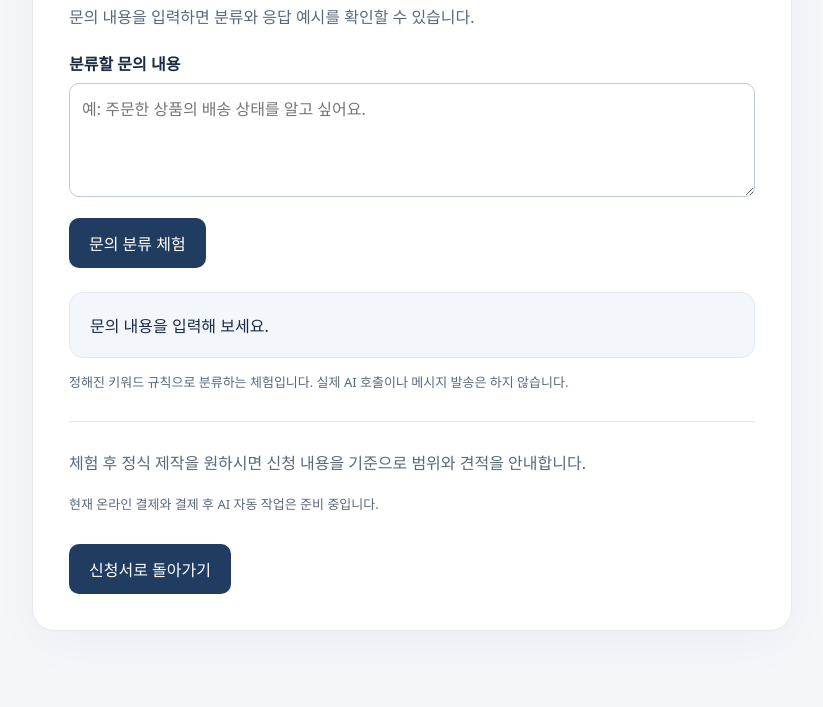
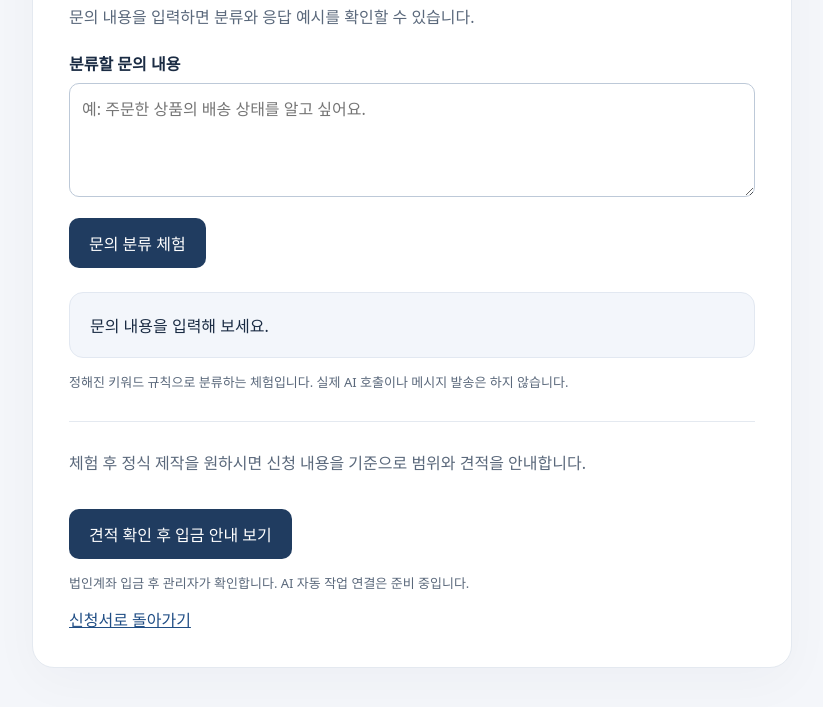
Before and after one commit to holykjh1425-stack/jubilant-computing-machine, a plain HTML site: page preview.html in a window 1280 px wide. Shown: the part 221-928 px from the top of the page, without its empty margins (228-1051 px from the left). Drawn offline with Linux system fonts and the light colour scheme.

Commit message:
Link service demos to corporate bank transfer instructions

```diff
--- a/preview.html
+++ b/preview.html
@@ -5,7 +5,7 @@
 <section id="web" hidden><label for="business">브랜드 이름</label><input id="business" maxlength="60" placeholder="예: 나의 브랜드"><label for="headline">첫 화면 소개</label><input id="headline" maxlength="140" placeholder="예: 일상에 여유를 더하는 서비스"><button id="web-run">화면에 적용하기</button><div class="output site-preview"><h2 id="site-name">나의 브랜드</h2><p id="site-headline">당신의 서비스를 소개해 보세요.</p><button id="sample-cta">상담 버튼 체험</button><p id="web-status" role="status" aria-live="polite"></p></div></section>
 <section id="ai" hidden><label for="inquiry">분류할 문의 내용</label><textarea id="inquiry" rows="4" maxlength="1000" placeholder="예: 주문한 상품의 배송 상태를 알고 싶어요."></textarea><button id="ai-run">문의 분류 체험</button><div id="ai-output" class="output" role="status" aria-live="polite">문의 내용을 입력해 보세요.</div><p class="muted">정해진 키워드 규칙으로 분류하는 체험입니다. 실제 AI 호출이나 메시지 발송은 하지 않습니다.</p></section>
 <section id="order" hidden><form id="sample-order"><label for="item">샘플 주문</label><select id="item"><option>서비스 소개 페이지</option><option>문의 관리 화면</option></select><label for="quantity">수량</label><input id="quantity" type="number" min="1" max="10" value="1" required><button type="submit">샘플 접수하기</button></form><div id="order-output" class="output" role="status" aria-live="polite">샘플 주문을 접수해 보세요.</div><p class="muted">샘플 주문은 저장되지 않습니다. DEMO 번호는 실제 신청 접수번호와 별개입니다.</p></section>
-<div class="footer"><p>체험 후 정식 제작을 원하시면 신청 내용을 기준으로 범위와 견적을 안내합니다.</p><p class="muted">현재 온라인 결제와 결제 후 AI 자동 작업은 준비 중입니다.</p><a class="link" href="./index.html#apply">신청서로 돌아가기</a></div></div></main>
+<div class="footer"><p>체험 후 정식 제작을 원하시면 신청 내용을 기준으로 범위와 견적을 안내합니다.</p><a class="link" href="./deposit.html">견적 확인 후 입금 안내 보기</a><p class="muted">법인계좌 입금 후 관리자가 확인합니다. AI 자동 작업 연결은 준비 중입니다.</p><a href="./index.html#apply">신청서로 돌아가기</a></div></div></main>
 <script>
 const types={web:{name:'홈페이지 제작',intro:'브랜드 이름과 소개를 입력하고 첫 화면에 적용해 보세요.'},ai:{name:'업무 자동화',intro:'문의 내용을 입력하면 분류와 응답 예시를 확인할 수 있습니다.'},order:{name:'고객 주문 접수',intro:'주문 항목과 수량을 선택하고 샘플 접수를 체험해 보세요.'}};
 const requested=new URLSearchParams(location.search).get('service');
```
